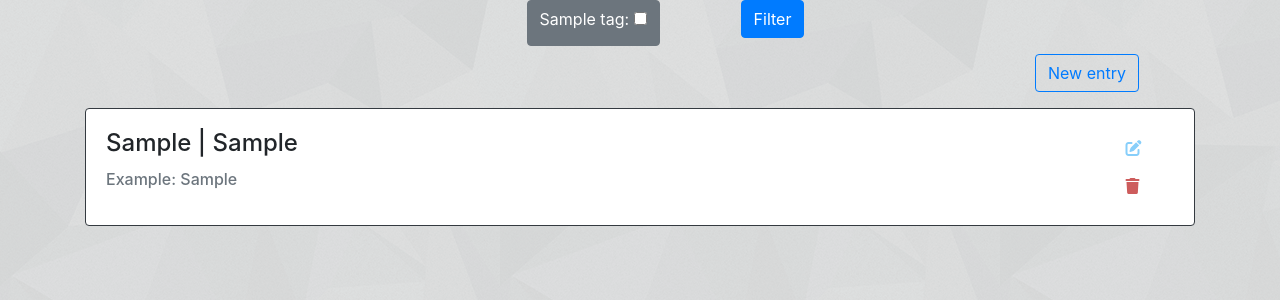
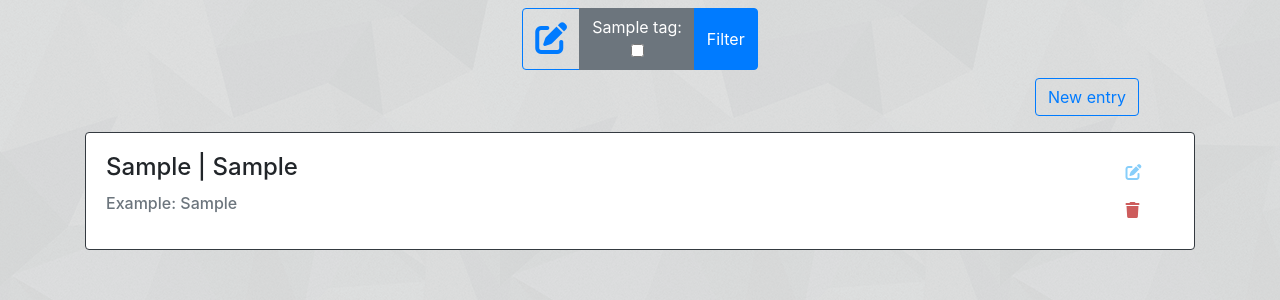
Before and after one commit to Erfi/darvag, a Django app: page /deck/1/ in a window 1280 px wide. Shown: the part 56-356 px from the top of the page. Run offline with Django 3.2, Linux system fonts and the light colour scheme; a user stored in the database is signed in; tables that the repository leaves empty hold one stand-in row (values such as "Sample post"); some libraries are stand-ins or nearby versions.

Commit message:
slightly beautified the filter_form

```diff
--- a/dora/templates/includes/filter_form.html
+++ b/dora/templates/includes/filter_form.html
@@ -1,7 +1,16 @@
 {% load form_tags widget_tweaks %}
 
-<div class="btn-group" role="group">
-{% for field in form %}
-        <div class="btn btn-secondary">{{ field.label_tag }} {{ field }} </div>
-{% endfor %}
+{% if form.fields %}
+<div class="row justify-content-center mt-2">
+    <form class="form-inline" method="post" novalidate>
+        {% csrf_token %}
+        <div class="btn-group" role="group">
+            <a href="#" class="btn btn-outline-primary" style="font-size: 2em;"><i class="fas fa-edit"></i></a>
+            {% for field in form %}
+                <div class="btn btn-secondary">{{ field.label_tag }} {{ field }}</div>
+            {% endfor %}
+            <button type="submit" class="btn btn-primary">Filter</button>
+        </div>
+    </form>
 </div>
+{% endif %}
--- a/dora/templates/view_deck.html
+++ b/dora/templates/view_deck.html
@@ -11,18 +11,8 @@ Deck
 {% endblock title %}
 
 {% block content %}
-<div class="row justify-content-center">
-    <form class="row" method="post" novalidate>
-        {% csrf_token %}
-        <div class="col-10">
-        {% include 'includes/filter_form.html' %}
-        </div>
-        <div class="col-2">
-            <button type="submit" class="btn btn-primary">Filter</button>
-        </div>
-    </form>
-</div>
 
+{% include 'includes/filter_form.html' %}
 
 <div class="row justify-content-end">
     <div class="col-2">
```
